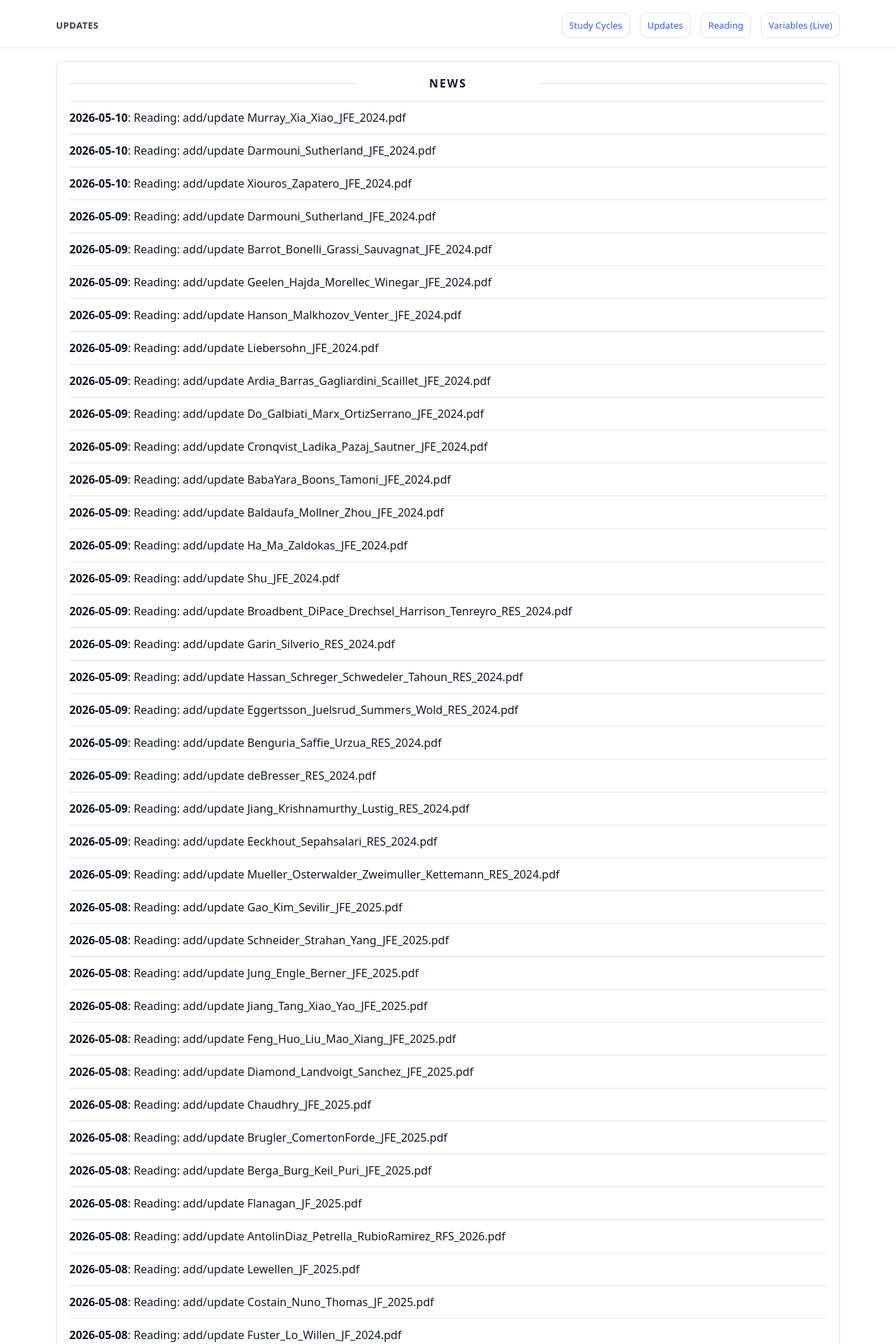
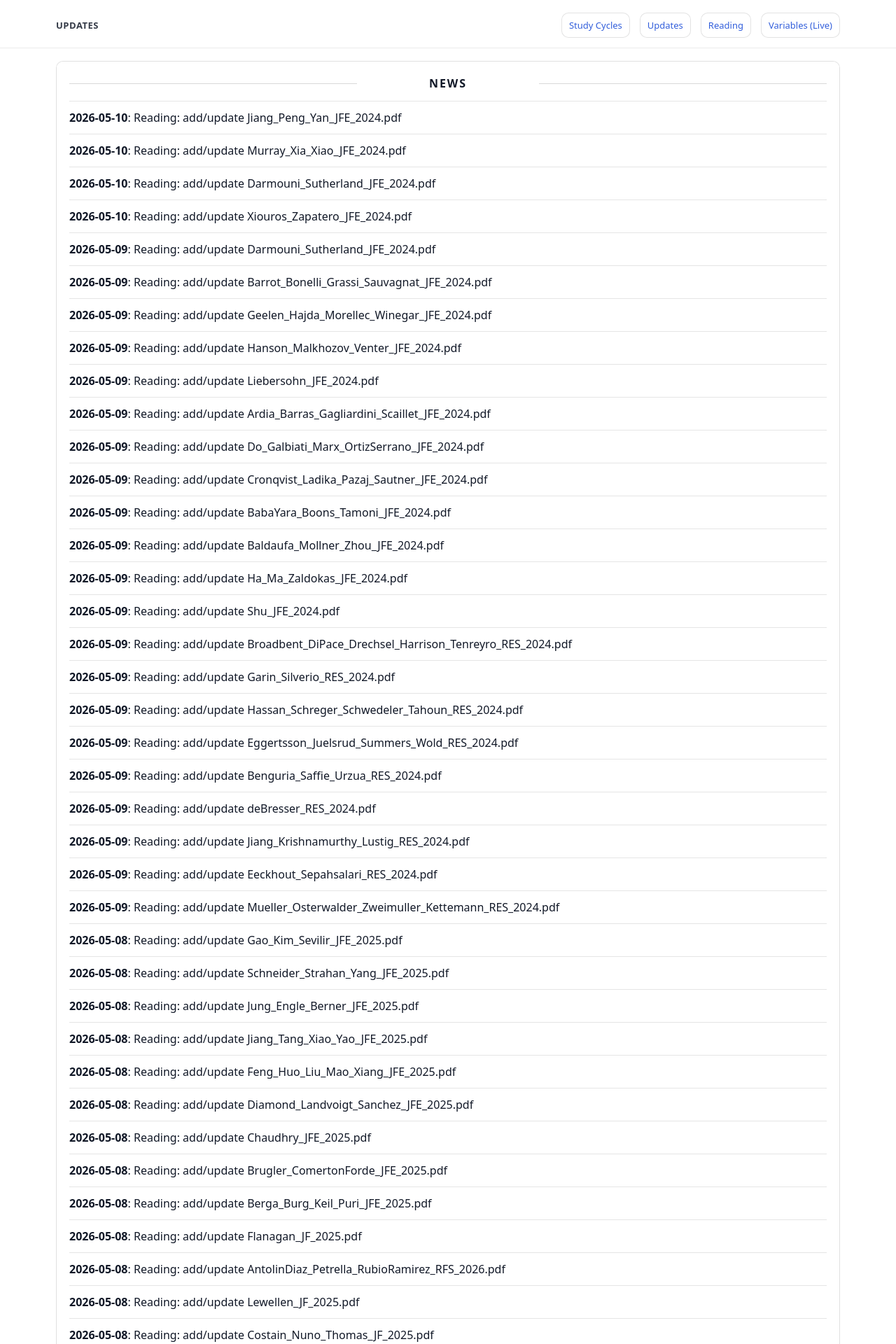
Before and after one commit to yaxinzn/study-archive, a Jekyll site: the page built from updates/index.md, in a window 1280 px wide. Shown: the top 1920 px of the page at 70% size. Built offline with Jekyll 4.4.1, drawn with Linux system fonts in a browser that asks for light colours; some of the changed text lies outside the part shown.

Commit message:
chore: update NEWS feed

```diff
--- a/_data/news.yml
+++ b/_data/news.yml
@@ -1,4 +1,7 @@
 # Auto-generated update history (sorted newest -> oldest). Do not edit manually.
+- ts: "1778367581"
+  date: "2026-05-10"
+  title: "Reading: add/update Jiang_Peng_Yan_JFE_2024.pdf"
 - ts: "1778365104"
   date: "2026-05-10"
   title: "Reading: add/update Murray_Xia_Xiao_JFE_2024.pdf"
```
